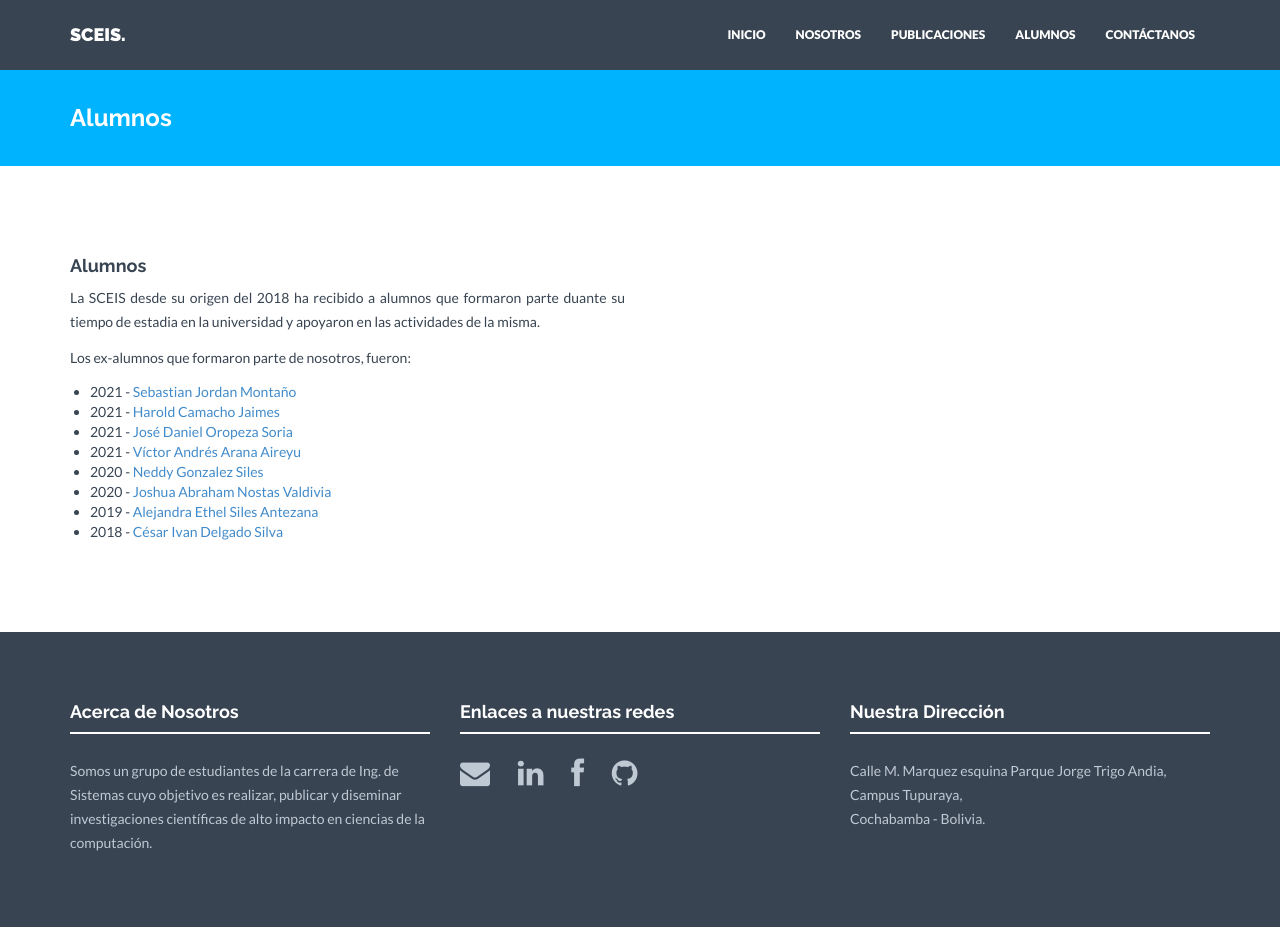
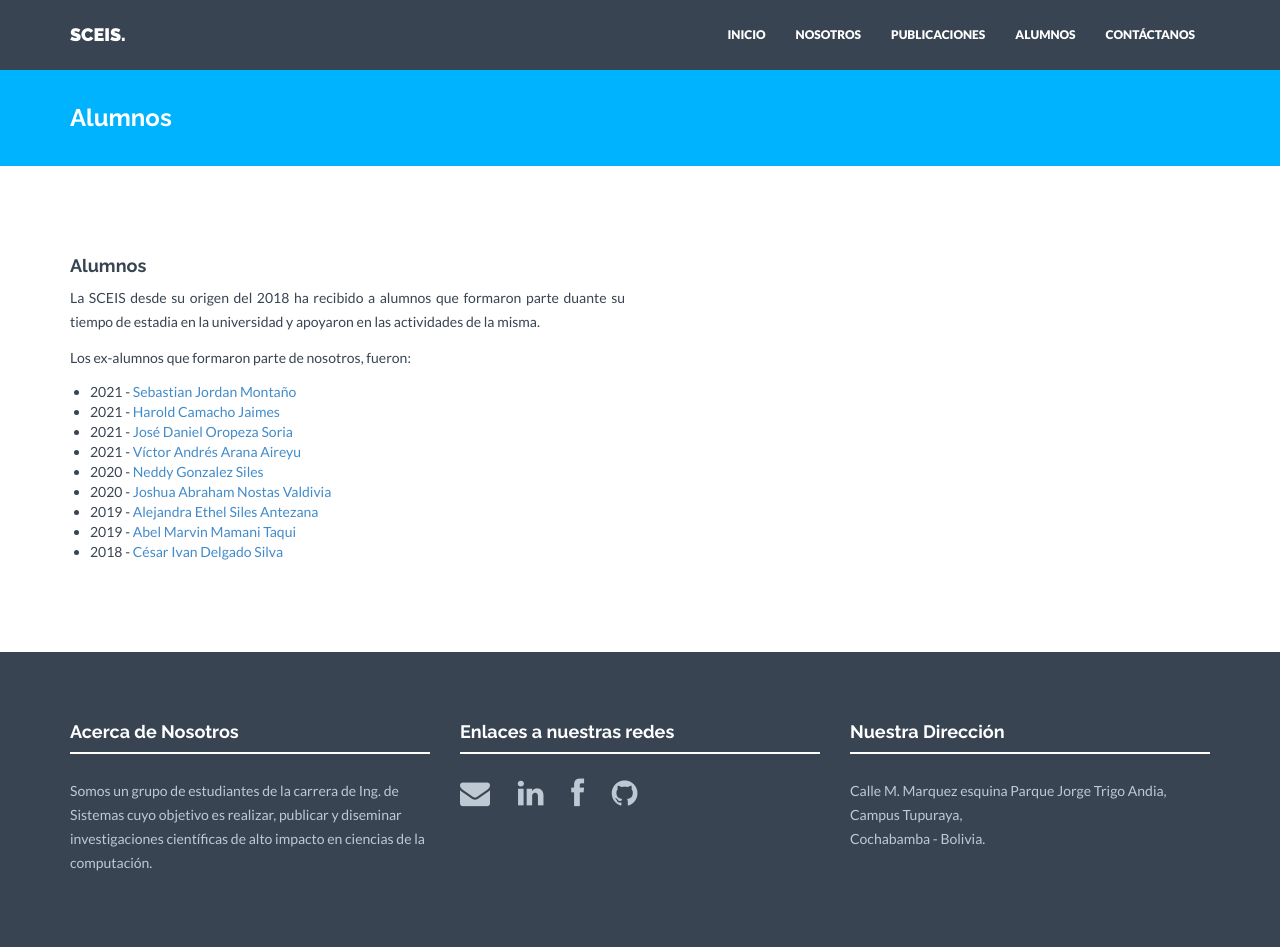
Before and after one commit to SociedadCEIS/paginaSCEIS, a Jekyll site: the page built from alumni.html, in a window 1280 px wide and 947 px high. Built offline with Jekyll 4.4.1, drawn with Linux system fonts in a browser that asks for light colours; nearby versions of some CDN libraries.

Commit message:
Increased member in alumni

```diff
--- a/alumni.html
+++ b/alumni.html
@@ -19,6 +19,7 @@ permalink: /alumni/
                     <li>2020 - <a href="https://www.linkedin.com/in/neddy-gonzalez-8930a8213/">Neddy Gonzalez Siles</a></li>
                     <li>2020 -  <a href="https://www.linkedin.com/in/joshua-nostas/">Joshua Abraham Nostas Valdivia</a></li>
                     <li>2019 -  <a href="https://www.linkedin.com/in/alejandrasilesantezana">Alejandra Ethel Siles Antezana</a></li>
+                    <li>2019 -  <a href="https://www.linkedin.com/in/abel-marvin-mamani-taqui-688b0b185">Abel Marvin Mamani Taqui </a></li>
                     <li>2018 -  <a href="https://www.linkedin.com/in/ceides9497/">César Ivan Delgado Silva </a></li>
 
                   </ul>
```
